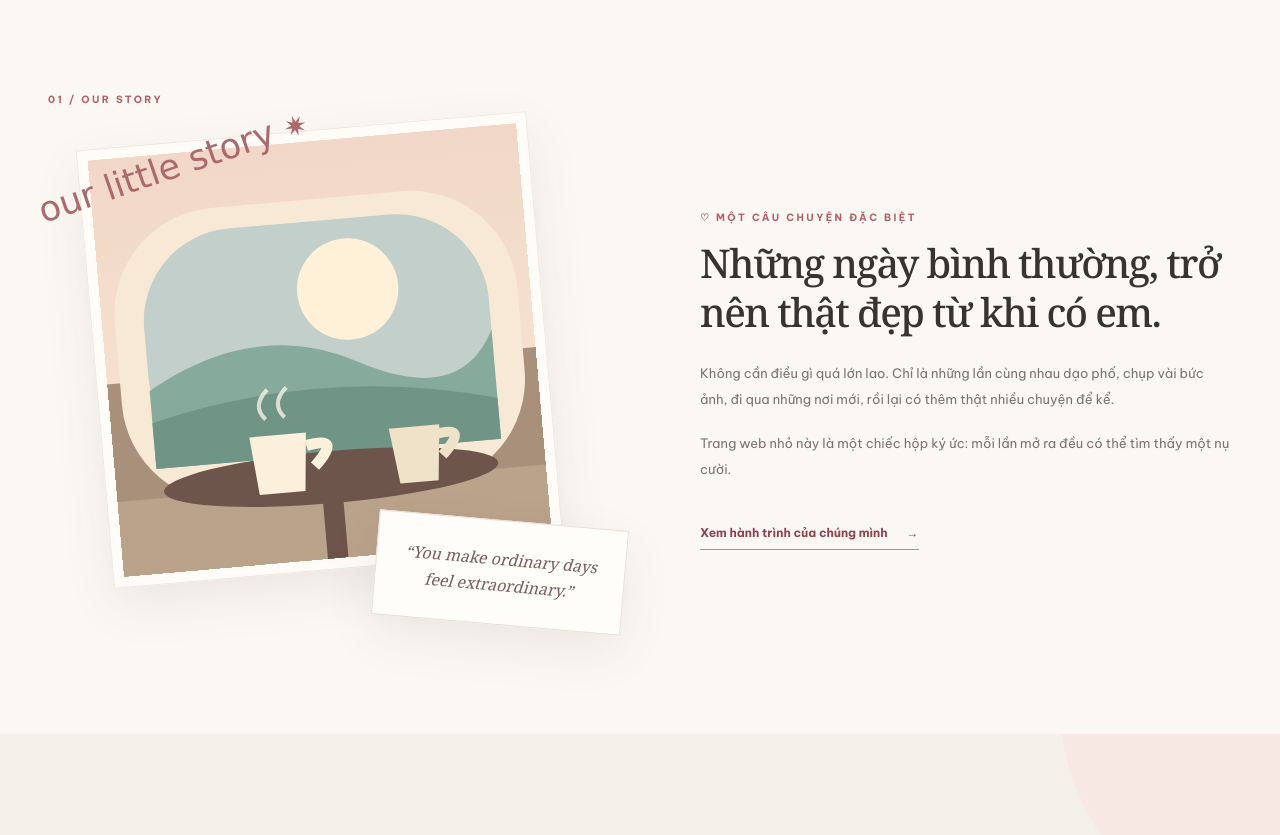
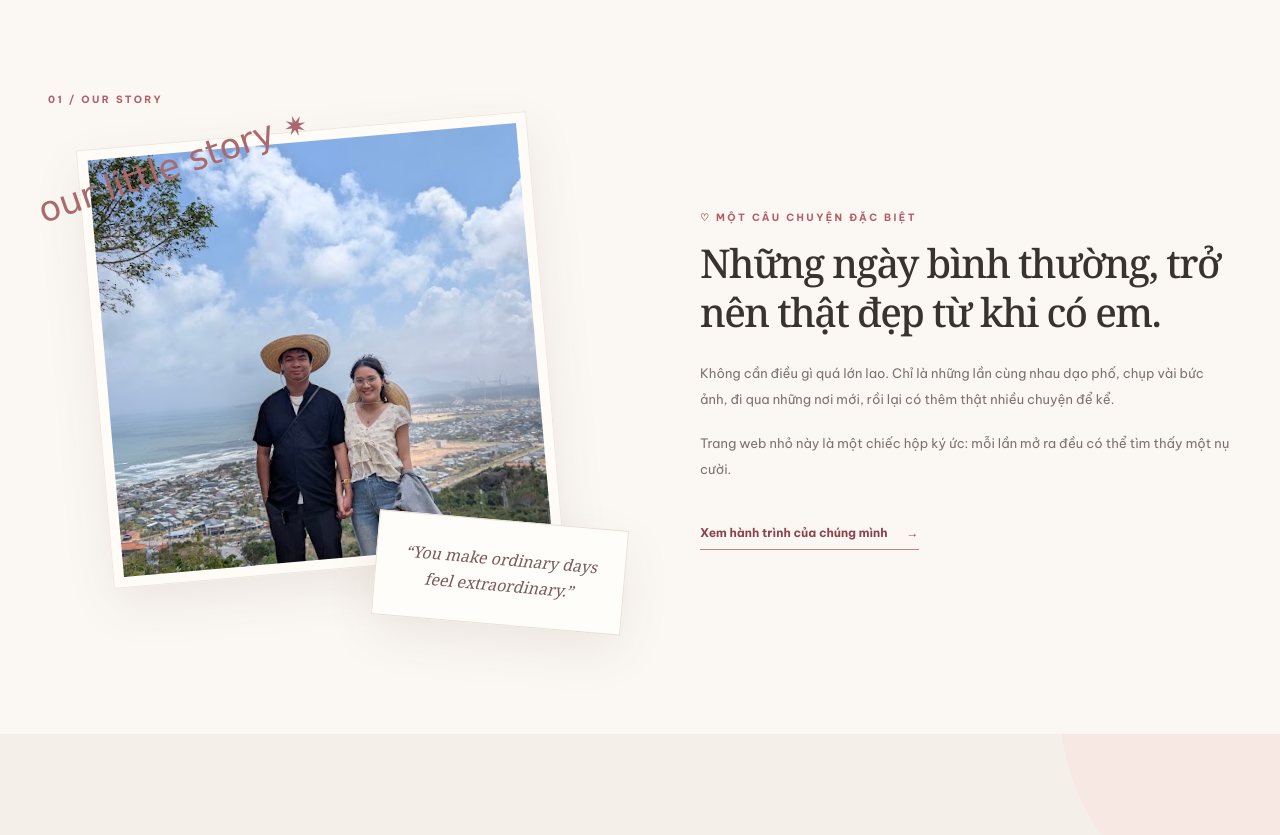
Before and after one commit to minh240899/Thanhhang, a website: page index.html in a window 1280 px wide. Shown: the part 920-1755 px from the top of the page. Drawn offline with Linux system fonts and the light colour scheme; no server answers.

Commit message:
Update website

```diff
--- a/index.html
+++ b/index.html
@@ -81,7 +81,7 @@
     <section class="story section-shell section-pad" id="story">
       <div class="section-kicker">01 / OUR STORY</div>
       <div class="story-layout">
-        <div class="story-visual"><div class="story-image-frame"><img src="assets/cafe.svg" alt="Minh họa một buổi hẹn hò ở quán cà phê"></div><div class="story-label">our little story <span>✷</span></div><div class="story-floating">“You make ordinary days<br>feel extraordinary.”</div></div>
+        <div class="story-visual"><div class="story-image-frame"><img src="img/PXL_20260220_044429132.jpg" alt="Minh họa một buổi hẹn hò ở quán cà phê"></div><div class="story-label">our little story <span>✷</span></div><div class="story-floating">“You make ordinary days<br>feel extraordinary.”</div></div>
         <div class="story-copy"><div class="tiny-label">♡ MỘT CÂU CHUYỆN ĐẶC BIỆT</div><h2 id="story-title">Những ngày bình thường, trở nên thật đẹp từ khi có em.</h2><p id="story-text-1">Không cần điều gì quá lớn lao. Chỉ là những lần cùng nhau dạo phố, chụp vài bức ảnh, đi qua những nơi mới, rồi lại có thêm thật nhiều chuyện để kể.</p><p id="story-text-2">Trang web nhỏ này là một chiếc hộp ký ức: mỗi lần mở ra đều có thể tìm thấy một nụ cười.</p><a class="text-link" href="#journeys">Xem hành trình của chúng mình <span aria-hidden="true">→</span></a></div>
       </div>
     </section>
```
Also changed, not shown: img/PXL_20260220_044429132.jpg (added), 1 other file.
